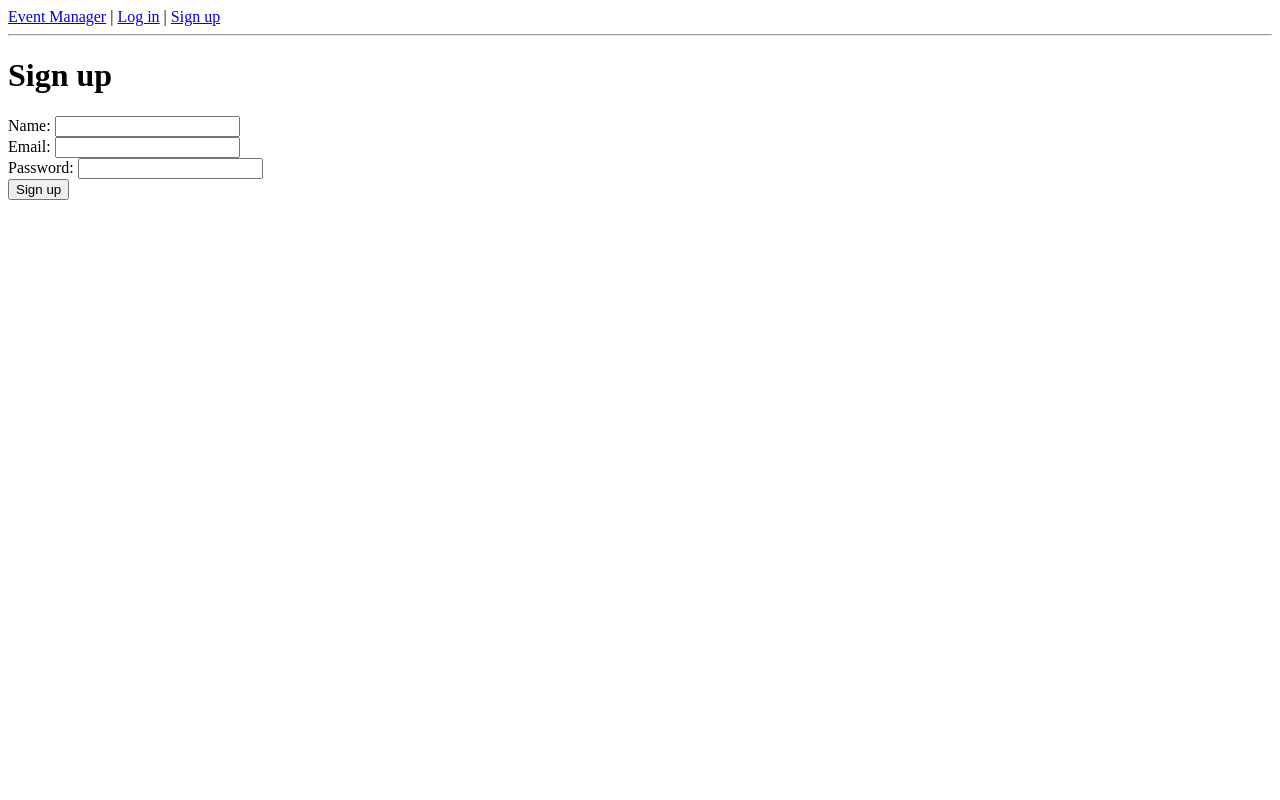
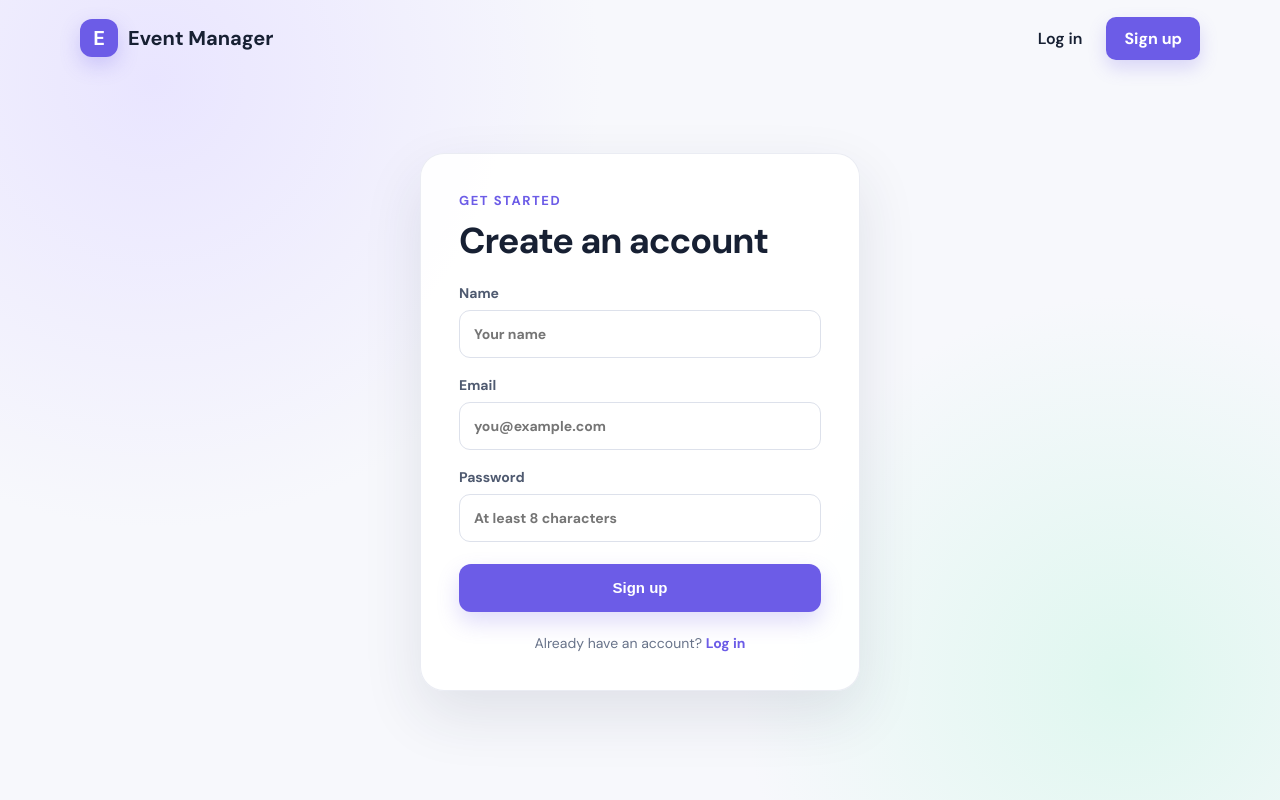
Before and after one commit to hanaelnegery1/Event-Management-NodeJS, a Node server app: page /signup in a window 1280 px wide. Run offline with Node 20, Linux system fonts and the light colour scheme.

Commit message:
feat: enhance UI with new styles, improve navigation, and add favicon

```diff
--- /dev/null
+++ b/public/css/style.css
@@ -0,0 +1,309 @@
+:root {
+  --ink: #172033;
+  --muted: #68738a;
+  --primary: #6c5ce7;
+  --primary-dark: #5546c7;
+  --surface: rgba(255, 255, 255, 0.92);
+  --line: #e8eaf2;
+}
+
+* {
+  box-sizing: border-box;
+}
+
+body {
+  min-height: 100vh;
+  margin: 0;
+  color: var(--ink);
+  font-family: "DM Sans", Arial, sans-serif;
+  background:
+    radial-gradient(circle at 12% 10%, #e9e5ff 0, transparent 28rem),
+    radial-gradient(circle at 88% 85%, #dff7ef 0, transparent 24rem), #f7f8fc;
+}
+
+.navbar {
+  width: min(1120px, calc(100% - 40px));
+  height: 76px;
+  margin: 0 auto;
+  display: flex;
+  align-items: center;
+  justify-content: space-between;
+}
+
+.brand,
+.nav-links a {
+  color: var(--ink);
+  text-decoration: none;
+}
+
+.brand {
+  display: flex;
+  align-items: center;
+  gap: 10px;
+  font-size: 20px;
+  font-weight: 700;
+}
+
+.brand-mark {
+  width: 38px;
+  height: 38px;
+  display: grid;
+  place-items: center;
+  border-radius: 12px;
+  color: #fff;
+  background: var(--primary);
+  box-shadow: 0 8px 20px rgba(108, 92, 231, 0.25);
+}
+
+.nav-links {
+  display: flex;
+  align-items: center;
+  gap: 24px;
+  font-weight: 600;
+}
+
+.nav-links a {
+  transition: color 0.2s ease;
+}
+
+.nav-links a:hover {
+  color: var(--primary);
+}
+
+.nav-links form {
+  margin: 0;
+}
+
+.nav-button,
+.nav-cta {
+  border: 0;
+  cursor: pointer;
+  font: inherit;
+  font-weight: 700;
+}
+
+.nav-button {
+  padding: 10px 14px;
+  border-radius: 10px;
+  color: var(--ink);
+  background: #fff;
+  box-shadow: 0 4px 14px rgba(23, 32, 51, 0.08);
+}
+
+.nav-cta {
+  padding: 11px 18px;
+  border-radius: 10px;
+  color: #fff !important;
+  background: var(--primary);
+  box-shadow: 0 8px 18px rgba(108, 92, 231, 0.22);
+}
+
+.page-shell {
+  width: min(1120px, calc(100% - 40px));
+  min-height: calc(100vh - 76px);
+  margin: 0 auto;
+  display: grid;
+  place-items: center;
+  padding: 48px 0 80px;
+}
+
+.home-card,
+.auth-card {
+  border: 1px solid rgba(232, 234, 242, 0.9);
+  background: var(--surface);
+  box-shadow: 0 24px 60px rgba(40, 48, 76, 0.11);
+}
+
+.home-card {
+  width: 100%;
+  min-height: 420px;
+  display: flex;
+  flex-direction: column;
+  align-items: flex-start;
+  justify-content: center;
+  padding: clamp(40px, 8vw, 88px);
+  border-radius: 28px;
+  background:
+    linear-gradient(
+      135deg,
+      rgba(255, 255, 255, 0.96),
+      rgba(248, 247, 255, 0.88)
+    ),
+    #fff;
+}
+
+.auth-card {
+  width: min(440px, 100%);
+  padding: 38px;
+  border-radius: 24px;
+}
+
+.eyebrow {
+  margin-bottom: 14px;
+  color: var(--primary);
+  font-size: 13px;
+  font-weight: 700;
+  letter-spacing: 0.12em;
+  text-transform: uppercase;
+}
+
+h1 {
+  margin: 0 0 18px;
+  font-size: clamp(38px, 7vw, 68px);
+  line-height: 1.02;
+  letter-spacing: -0.04em;
+}
+
+.auth-card h1 {
+  font-size: 36px;
+  letter-spacing: -0.03em;
+}
+
+.hero-text {
+  max-width: 570px;
+  margin: 0 0 30px;
+  color: var(--muted);
+  font-size: 19px;
+  line-height: 1.7;
+}
+
+.hero-actions {
+  display: flex;
+  gap: 12px;
+}
+
+.primary-button,
+.secondary-button {
+  min-height: 48px;
+  display: inline-flex;
+  align-items: center;
+  justify-content: center;
+  border-radius: 12px;
+  text-decoration: none;
+  font-weight: 700;
+}
+
+.primary-button {
+  border: 0;
+  padding: 13px 20px;
+  color: #fff;
+  background: var(--primary);
+  box-shadow: 0 10px 22px rgba(108, 92, 231, 0.22);
+  cursor: pointer;
+  transition:
+    transform 0.2s ease,
+    background 0.2s ease;
+}
+
+.primary-button:hover {
+  background: var(--primary-dark);
+  transform: translateY(-2px);
+}
+
+.secondary-button {
+  padding: 13px 20px;
+  color: var(--ink);
+  border: 1px solid var(--line);
+  background: #fff;
+}
+
+.auth-form {
+  display: grid;
+  gap: 18px;
+  margin-top: 24px;
+}
+
+.auth-form label {
+  display: grid;
+  gap: 8px;
+  color: #4f5a70;
+  font-size: 14px;
+  font-weight: 700;
+}
+
+.auth-form input {
+  width: 100%;
+  height: 48px;
+  border: 1px solid #dde1eb;
+  border-radius: 11px;
+  padding: 0 14px;
+  color: var(--ink);
+  background: #fff;
+  font: inherit;
+  outline: none;
+  transition:
+    border-color 0.2s ease,
+    box-shadow 0.2s ease;
+}
+
+.auth-form input:focus {
+  border-color: var(--primary);
+  box-shadow: 0 0 0 4px rgba(108, 92, 231, 0.1);
+}
+
+.auth-form .primary-button {
+  width: 100%;
+  margin-top: 4px;
+  font-size: 15px;
+}
+
+.auth-switch {
+  margin: 22px 0 0;
+  color: var(--muted);
+  text-align: center;
+  font-size: 14px;
+}
+
+.auth-switch a {
+  color: var(--primary);
+  font-weight: 700;
+  text-decoration: none;
+}
+
+.error-message {
+  margin: 0;
+  padding: 12px 14px;
+  border-radius: 10px;
+  color: #9d2432;
+  background: #fff0f1;
+  font-size: 14px;
+}
+
+@media (max-width: 640px) {
+  .navbar {
+    width: min(100% - 28px, 1120px);
+  }
+
+  .nav-links {
+    gap: 12px;
+  }
+
+  .nav-links > a:first-of-type {
+    display: none;
+  }
+
+  .page-shell {
+    width: min(100% - 28px, 1120px);
+    min-height: calc(100vh - 76px);
+    padding: 24px 0 50px;
+  }
+
+  .home-card {
+    min-height: 390px;
+    padding: 34px 24px;
+    border-radius: 22px;
+  }
+
+  .auth-card {
+    padding: 28px 22px;
+  }
+
+  .hero-actions {
+    width: 100%;
+    flex-direction: column;
+  }
+
+  .hero-actions a {
+    width: 100%;
+  }
+}
--- a/src/app.js
+++ b/src/app.js
@@ -17,6 +17,7 @@ app.set("views", path.join(__dirname, "views"));
 app.use(helmet());
 app.use(express.urlencoded({ extended: false }));
 app.use(sessionMiddleware);
+app.use(express.static(path.join(__dirname, "..", "public")));
 
 app.use((req, res, next) => {
   res.locals.user = req.session.user || null;
--- a/src/views/partials/header.ejs
+++ b/src/views/partials/header.ejs
@@ -3,19 +3,29 @@
 <head>
   <meta charset="UTF-8">
   <meta name="viewport" content="width=device-width, initial-scale=1.0">
-  <title>Mawid</title>
+  <title>Event Manager</title>
+  <link rel="preconnect" href="https://fonts.googleapis.com">
+  <link rel="icon" href="/favicon.svg?v=2" type="image/svg+xml">
+  <link rel="preconnect" href="https://fonts.gstatic.com" crossorigin>
+  <link href="https://fonts.googleapis.com/css2?family=DM+Sans:wght@400;500;600;700&display=swap" rel="stylesheet">
+  <link rel="stylesheet" href="/css/style.css">
 </head>
 <body>
-  <nav>
-    <a href="/">Event Manager</a>
-    <% if (user) { %>
-      | <a href="/dashboard">My events</a>
-      <form action="/logout" method="POST" style="display:inline">
-        <button type="submit">Log out</button>
-      </form>
-    <% } else { %>
-      | <a href="/login">Log in</a> | <a href="/signup">Sign up</a>
-    <% } %>
+  <nav class="navbar">
+    <a class="brand" href="/">
+      <span class="brand-mark">E</span>
+      <span>Event Manager</span>
+    </a>
+    <div class="nav-links">
+      <% if (user) { %>
+        <a href="/dashboard">My events</a>
+        <form action="/logout" method="POST">
+          <button class="nav-button" type="submit">Log out</button>
+        </form>
+      <% } else { %>
+        <a href="/login">Log in</a>
+        <a class="nav-cta" href="/signup">Sign up</a>
+      <% } %>
+    </div>
   </nav>
-  <hr>
-  <main>
+  <main class="page-shell">
--- a/src/views/signup.ejs
+++ b/src/views/signup.ejs
@@ -1,22 +1,30 @@
 <%- include("partials/header") %>
 
-<h1>Sign up</h1>
+<section class="auth-card">
+  <div class="eyebrow">Get started</div>
+  <h1>Create an account</h1>
 
-<% if (error) { %>
-  <p><%= error %></p>
-<% } %>
+  <% if (error) { %>
+    <p class="error-message"><%= error %></p>
+  <% } %>
 
-<form action="/signup" method="POST">
-  <div>
-    <label>Name: <input type="text" name="name" required></label>
-  </div>
-  <div>
-    <label>Email: <input type="email" name="email" required></label>
-  </div>
-  <div>
-    <label>Password: <input type="password" name="password" minlength="8" required></label>
-  </div>
-  <button type="submit">Sign up</button>
-</form>
+  <form action="/signup" method="POST" class="auth-form">
+    <label>
+      Name
+      <input type="text" name="name" placeholder="Your name" required>
+    </label>
+    <label>
+      Email
+      <input type="email" name="email" placeholder="you@example.com" required>
+    </label>
+    <label>
+      Password
+      <input type="password" name="password" minlength="8" placeholder="At least 8 characters" required>
+    </label>
+    <button class="primary-button" type="submit">Sign up</button>
+  </form>
+
+  <p class="auth-switch">Already have an account? <a href="/login">Log in</a></p>
+</section>
 
 <%- include("partials/footer") %>
```
Also changed, not shown: src/views/home.ejs (+14 -7 lines), src/views/login.ejs (+20 -13 lines), public/favicon.svg (added).
